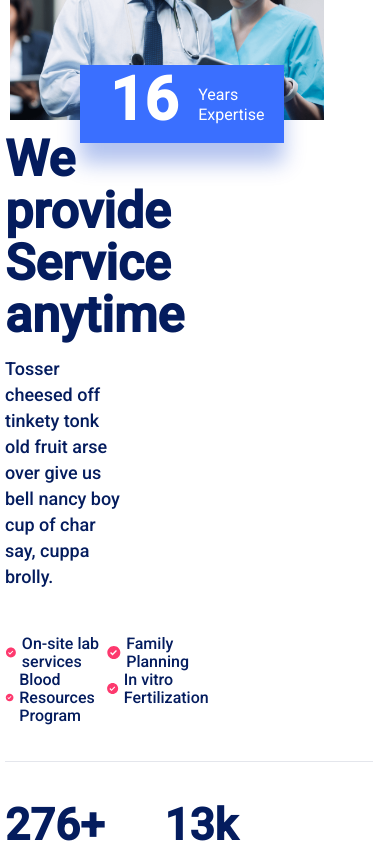
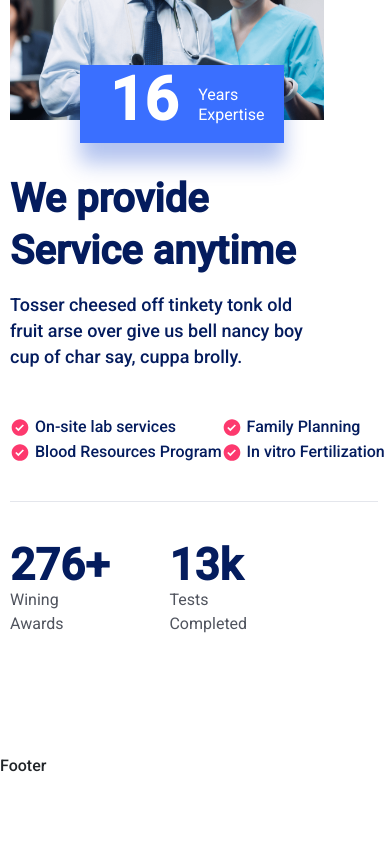
Before and after one commit to grekuu/medical-service, a React (Vite) app: page / in a window 390 px wide. Shown: the part 2420-3264 px from the top of the page. After the commit the page ends 3198 px from the top, so only its background shows below. Built offline with nearby package versions, Linux system fonts and the light colour scheme.

Commit message:
feat(ProvideService): mobile responsiveness

```diff
--- a/src/pages/components/ProvideService/provideService.scss
+++ b/src/pages/components/ProvideService/provideService.scss
@@ -116,6 +116,17 @@
   }
 }
 
+@media only screen and (max-width: 1200px) {
+  .provide-service-container {
+    .provide-service-right {
+      h2 {
+        font-size: 40px;
+        margin: 0px 0px 15px 0px;
+      }
+    }
+  }
+}
+
 @media only screen and (max-width: 992px) {
   .provide-service-container {
     flex-direction: column;
@@ -124,5 +135,17 @@
       width: 90%;
       padding: 0px 10px 0px 10px;
     }
+
+    .provide-service-right {
+      margin-top: 30px;
+      width: 90%;
+      padding: 0px 10px 0px 10px;
+
+      .checklist {
+        .checklist-item {
+          white-space: nowrap;
+        }
+      }
+    }
   }
 }
```
